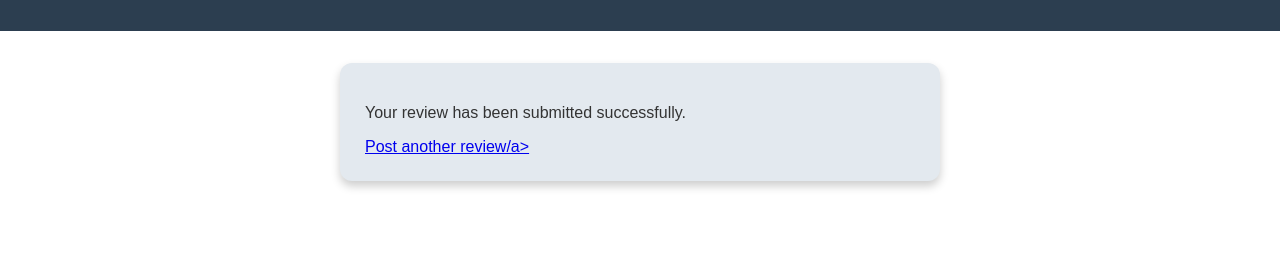
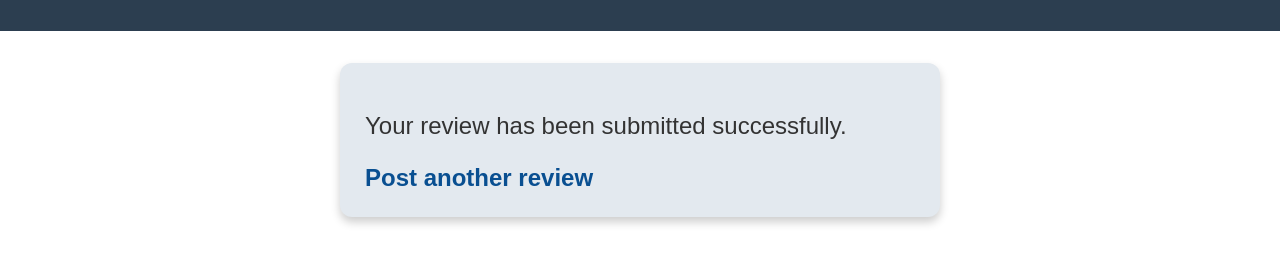
Before and after one commit to TonyBRoman/wdd131, a plain HTML site: page form/thanks.html in a window 1280 px wide. Shown: the part 128-392 px from the top of the page. Drawn offline with Linux system fonts and the light colour scheme.

Commit message:
radio apperience and link changed

```diff
--- a/form/styles/form.css
+++ b/form/styles/form.css
@@ -45,7 +45,6 @@ legend {
     padding-bottom: .5rem;
 }
 
-
 input, select, textarea {
     width: 100%;
     padding: 12px;
@@ -56,6 +55,9 @@ input, select, textarea {
     box-sizing: border-box;
 }
 
+input[type="radio"] {
+    transform: scale(2);
+}
 
 input[type="date"] {
     text-align: center;
@@ -117,6 +119,16 @@ input[type="submit"]:hover {
     background-color: #094f91;
 }
 
+.thanks {
+    font-size: 1.5rem;
+}
+
+.thanks a{
+    text-decoration: none;
+    font-weight: bold;
+    color: #094f91;
+}
+
 footer {
     background-color: #2c3e50;
     color: white;
--- a/form/thanks.html
+++ b/form/thanks.html
@@ -14,9 +14,11 @@
     </header>
 
     <main>
-        <p>Your review has been submitted successfully.</p>
-        <p id="review-counter"></p>
-        <a href="index.html">Post another review/a>
+        <div class="thanks">
+            <p>Your review has been submitted successfully.</p>
+            <p id="review-counter"></p>
+            <a href="form.html">Post another review</a>
+        </div>
     </main>
 
 </body>
```
